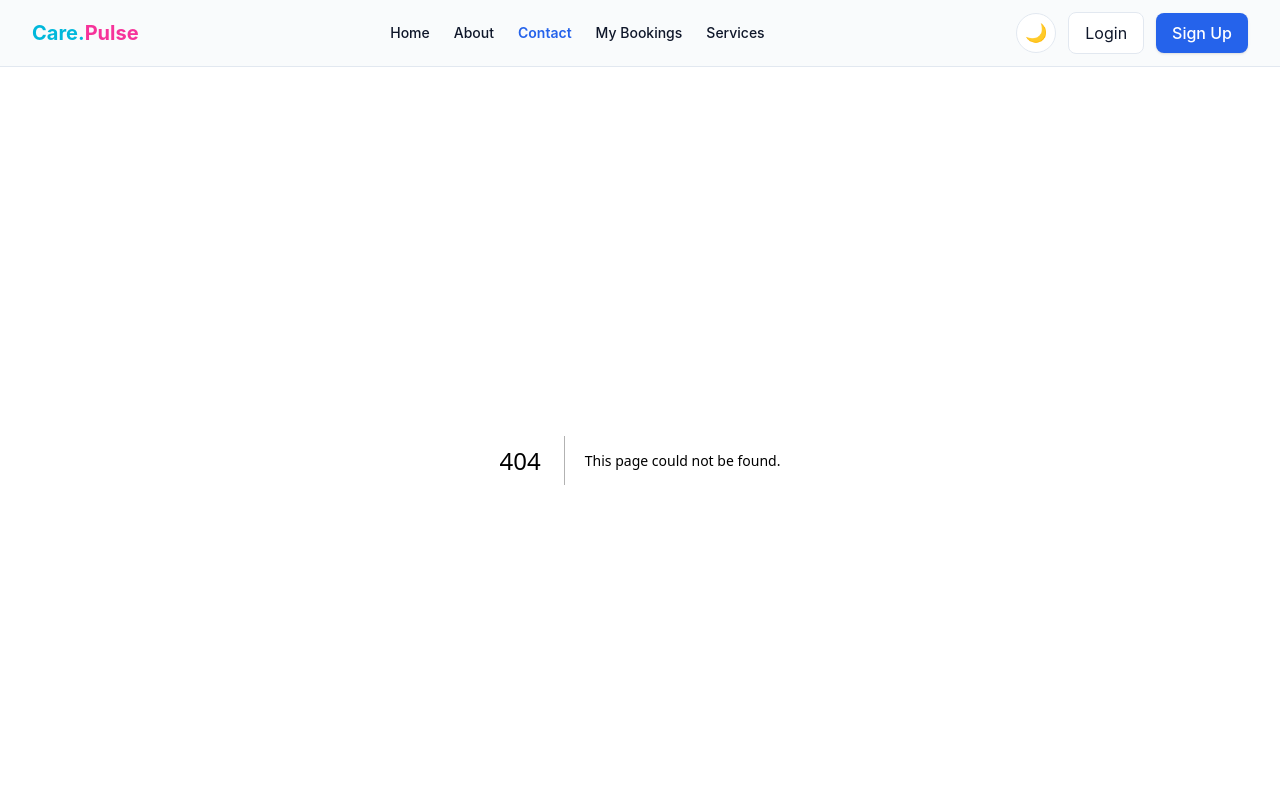
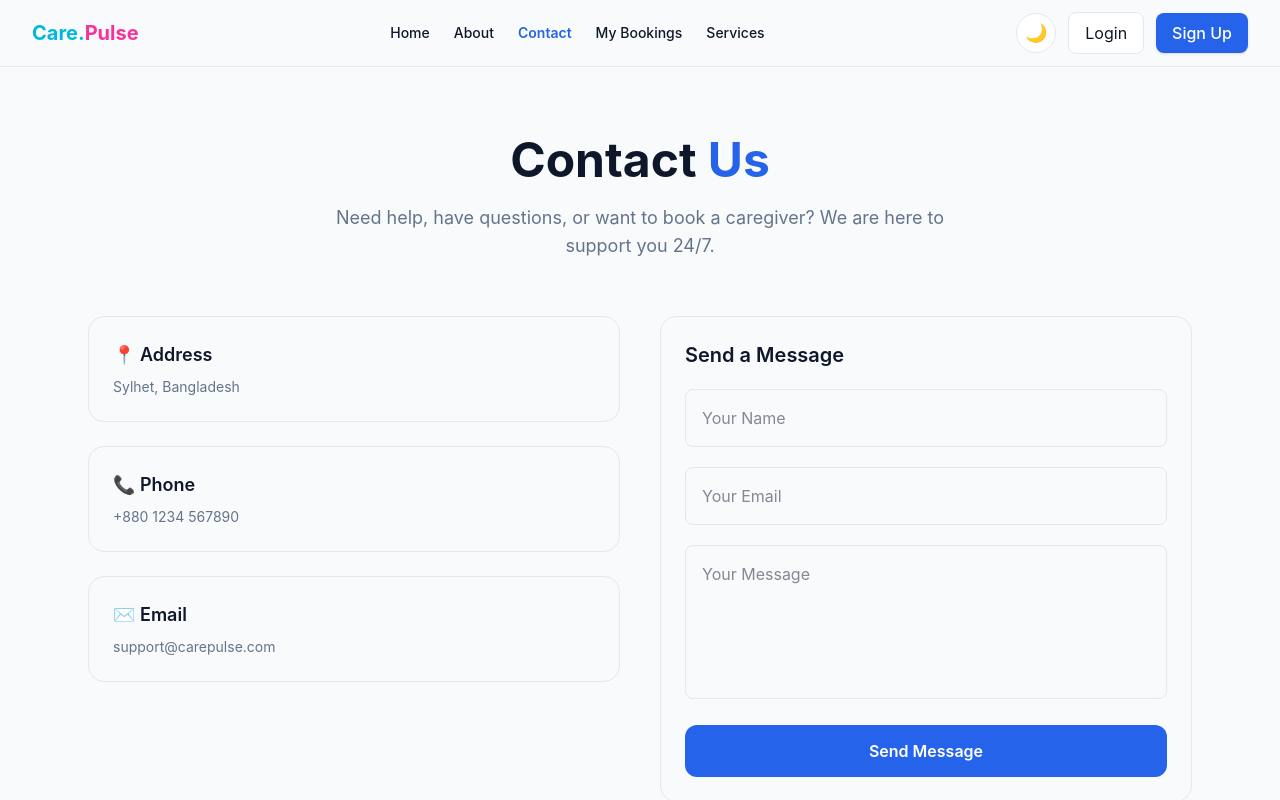
Before and after one commit to Junak12/CarePulse, a Next.js app: page /contact in a window 1280 px wide. Before the commit this address had no page. Shown: the top 800 px of the page. Built offline with nearby package versions, Linux system fonts and the light colour scheme.

Commit message:
create contact page

```diff
--- /dev/null
+++ b/src/app/contact/page.jsx
@@ -0,0 +1,127 @@
+"use client";
+
+import React from "react";
+import { motion } from "framer-motion";
+
+const container = {
+  hidden: { opacity: 0 },
+  show: {
+    opacity: 1,
+    transition: {
+      staggerChildren: 0.12,
+    },
+  },
+};
+
+const item = {
+  hidden: { opacity: 0, y: 20 },
+  show: { opacity: 1, y: 0 },
+};
+
+const Contact = () => {
+  return (
+    <section className="max-w-6xl mx-auto px-4 sm:px-6 py-14 sm:py-20">
+      <motion.div variants={container} initial="hidden" animate="show">
+        {/* Header */}
+        <motion.div variants={item} className="text-center max-w-2xl mx-auto">
+          <h1 className="text-3xl sm:text-4xl md:text-5xl font-bold">
+            Contact <span className="text-[var(--primary)]">Us</span>
+          </h1>
+
+          <p
+            className="mt-4 sm:mt-5 text-sm sm:text-base md:text-lg"
+            style={{ color: "var(--muted)" }}
+          >
+            Need help, have questions, or want to book a caregiver? We are here
+            to support you 24/7.
+          </p>
+        </motion.div>
+
+        {/* Grid */}
+        <div className="mt-10 sm:mt-14 grid grid-cols-1 lg:grid-cols-2 gap-8 lg:gap-10">
+          {/* Contact Info */}
+          <motion.div variants={item} className="space-y-5 sm:space-y-6">
+            <div
+              className="border rounded-2xl p-5 sm:p-6"
+              style={{ borderColor: "var(--border)" }}
+            >
+              <h3 className="font-semibold text-base sm:text-lg">📍 Address</h3>
+              <p className="mt-2 text-sm" style={{ color: "var(--muted)" }}>
+                Sylhet, Bangladesh
+              </p>
+            </div>
+
+            <div
+              className="border rounded-2xl p-5 sm:p-6"
+              style={{ borderColor: "var(--border)" }}
+            >
+              <h3 className="font-semibold text-base sm:text-lg">📞 Phone</h3>
+              <p className="mt-2 text-sm" style={{ color: "var(--muted)" }}>
+                +880 1234 567890
+              </p>
+            </div>
+
+            <div
+              className="border rounded-2xl p-5 sm:p-6"
+              style={{ borderColor: "var(--border)" }}
+            >
+              <h3 className="font-semibold text-base sm:text-lg">✉️ Email</h3>
+              <p className="mt-2 text-sm" style={{ color: "var(--muted)" }}>
+                support@carepulse.com
+              </p>
+            </div>
+          </motion.div>
+
+          {/* Form */}
+          <motion.form
+            variants={item}
+            className="border rounded-2xl p-5 sm:p-6 space-y-4 sm:space-y-5"
+            style={{ borderColor: "var(--border)" }}
+          >
+            <h3 className="text-lg sm:text-xl font-semibold">Send a Message</h3>
+
+            <input
+              type="text"
+              placeholder="Your Name"
+              className="w-full p-3 sm:p-4 rounded-lg border outline-none text-sm sm:text-base"
+              style={{ borderColor: "var(--border)" }}
+            />
+
+            <input
+              type="email"
+              placeholder="Your Email"
+              className="w-full p-3 sm:p-4 rounded-lg border outline-none text-sm sm:text-base"
+              style={{ borderColor: "var(--border)" }}
+            />
+
+            <textarea
+              placeholder="Your Message"
+              rows={5}
+              className="w-full p-3 sm:p-4 rounded-lg border outline-none text-sm sm:text-base resize-none"
+              style={{ borderColor: "var(--border)" }}
+            />
+
+            <button
+              type="submit"
+              className="
+                w-full
+                py-3 sm:py-3.5
+                rounded-xl
+                bg-[var(--primary)]
+                text-white
+                font-semibold
+                text-sm sm:text-base
+                hover:opacity-90
+                transition
+              "
+            >
+              Send Message
+            </button>
+          </motion.form>
+        </div>
+      </motion.div>
+    </section>
+  );
+};
+
+export default Contact;
--- a/src/app/layout.js
+++ b/src/app/layout.js
@@ -7,14 +7,14 @@ import Footer from "@/components/Global/Footer";
 export default function RootLayout({ children }) {
   return (
     <html lang="en" suppressHydrationWarning>
-      <body className="bg-background text-foreground">
+      <body className="bg-background text-foreground suppressHydrationWarning">
         <Providers>
           {/* FULL WIDTH NAVBAR */}
-          <Navbar/>
+          <Navbar />
 
           {/* CENTERED CONTENT SYSTEM */}
           <main className="min-h-screen">
-            <div className="max-w-7xl mx-auto px-4 sm:px-6 lg:px-8 pt-15">
+            <div className="max-w-7xl mx-auto px-4 sm:px-6 lg:px-8 pt-14">
               {children}
             </div>
           </main>
```
